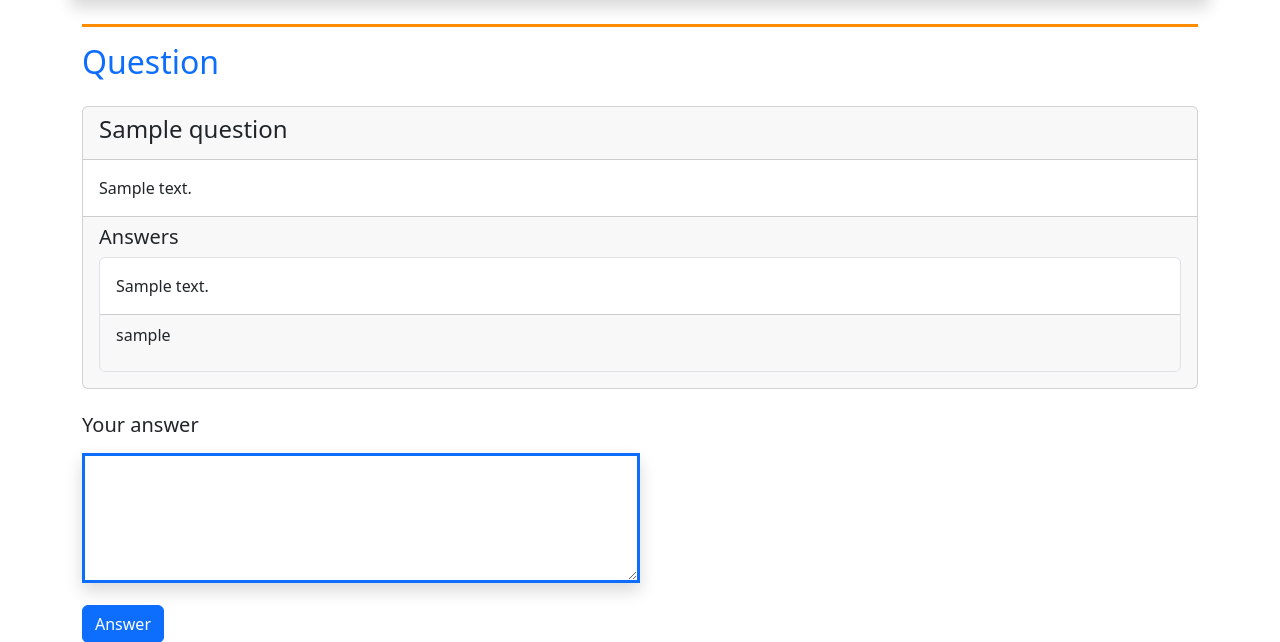
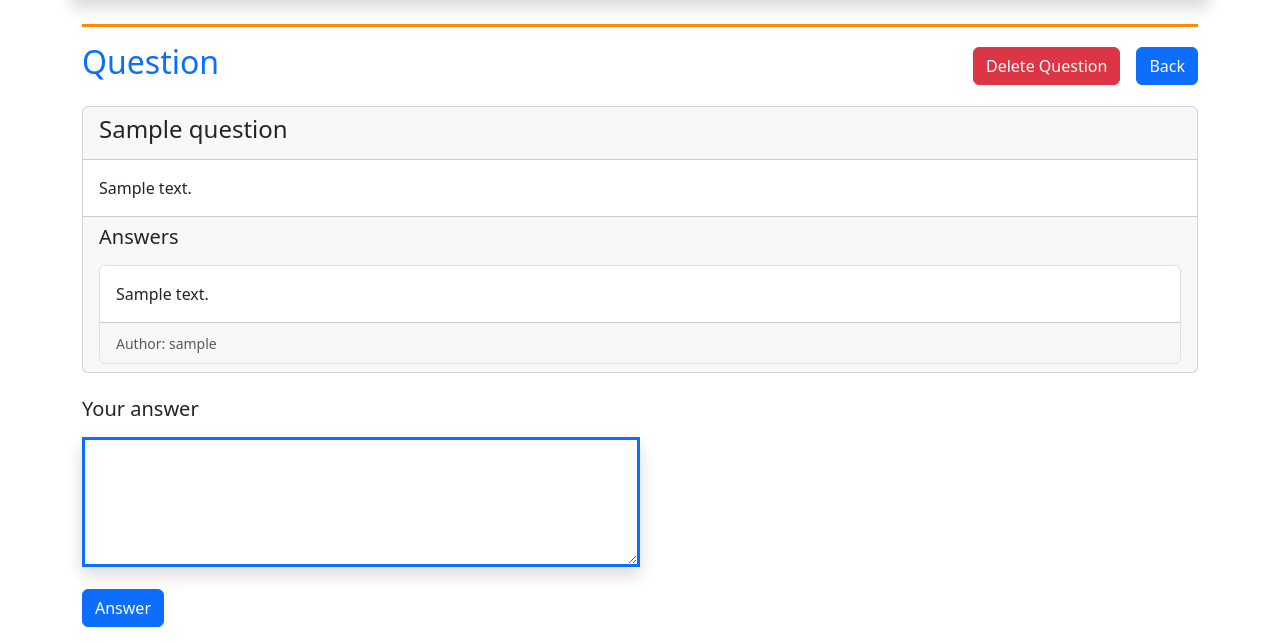
Before and after one commit to ldokovroman/Stepik_web_project, a Django app: page /question/1/ in a window 1280 px wide. Shown: the part 86-728 px from the top of the page. Run offline with Django 4.2, Linux system fonts and the light colour scheme; a user stored in the database is signed in; tables that the repository leaves empty hold one stand-in row (values such as "Sample post"); some libraries are stand-ins or nearby versions.

Commit message:
added buttons Back and Delete Question

```diff
--- a/ask/qa/static/css/question.css
+++ b/ask/qa/static/css/question.css
@@ -5,3 +5,16 @@ h2 {
 .form__border:focus {
     outline: none;
 }
+
+.question__author {
+    text-decoration: none;
+    color: inherit;
+}
+
+.question__author:hover {
+    color: black;
+}
+
+.back__btn {
+    margin-left: 1em;
+}
--- a/ask/qa/templates/ask.html
+++ b/ask/qa/templates/ask.html
@@ -2,6 +2,7 @@
 {% load static %}
 {% block body %}
     <link rel="stylesheet" href="{% static "css/ask.css" %}">
+    <button class="btn btn-primary float-end mt-3" onclick="goBack()">Back</button>
     <section class="d-flex flex-column align-items-center mt-3">
         <h2>New Question</h2>
         <form class="mt-3" method="post" action="{% url "ask" %}">
@@ -13,7 +14,7 @@
                 {% endfor %}
             </fieldset>
             <div class="d-flex justify-content-around align-items-center">
-                <button type="submit" class="btn btn-primary">ASK!</button>
+                <button type="submit" class="btn btn-primary">Ask</button>
             </div>
        </form>
     </section>
--- a/ask/qa/templates/index.html
+++ b/ask/qa/templates/index.html
@@ -25,7 +25,7 @@
             <div class="card-footer">
                 <div class="row">
                     <div class="col-md-6">
-                        <small class="text-muted">Author: <a href="" class="question__author">{{ question.author.username }}</a></small>
+                        <small class="text-muted">Author: <a href="" class="question__author">{{ question.author.get_username }}</a></small>
                     </div>
                 </div>
             </div>
--- a/ask/qa/templates/question.html
+++ b/ask/qa/templates/question.html
@@ -4,6 +4,15 @@
     <link rel="stylesheet" href="{% static "css/question.css" %}">
     <section class="d-flex justify-content-between align-items-center mt-3 mb-3">
         <h2>Question</h2>
+        <div class="d-flex align-items-center">
+            {% if user == question.author %}
+                <form method="post" action="{% url "delete_question" question.id %}">
+                    {% csrf_token %}
+                    <button class="btn btn-danger">Delete Question</button>
+                </form>
+            {% endif %}
+            <button class="btn btn-primary back__btn" onclick="goBack()">Back</button>
+        </div>
     </section>
     <div class="card">
         <div class="card-header">
@@ -17,12 +26,12 @@
             <div class="card-group flex-column">
                 {% if answers %}
                     {% for answer in answers %}
-                        <div class="card mb-2 border">
+                        <div class="card mt-2 border">
                             <div class="card-body">
                                 <p class="card-text">{{ answer.text }}</p>
                             </div>
                             <div class="card-footer">
-                                <p>{{ answer.author }}</p>
+                                <small class="text-muted">Author: <a href="" class="question__author">{{ question.author.get_username }}</a></small>
                             </div>
                         </div>
                     {% endfor %}
--- a/ask/qa/urls.py
+++ b/ask/qa/urls.py
@@ -1,5 +1,5 @@
 from django.urls import path
-from .views import main_page, question, popular, ask, sign_up, log_in, log_out
+from .views import main_page, question, popular, ask, sign_up, log_in, log_out, delete_question
 
 urlpatterns = [
     path("", main_page, name="main_page"),
@@ -7,6 +7,7 @@ urlpatterns = [
     path("login/", log_in, name="log_in"),
     path("logout/", log_out, name="log_out"),
     path("popular/", popular, name="popular"),
-    path("question/<int:id>/", question, name="question"),
+    path("question/<int:question_id>/", question, name="question"),
     path("signup/", sign_up, name="sign_up"),
+    path("delete_question/<int:question_id>/", delete_question, name="delete_question")
 ]
--- a/ask/qa/views.py
+++ b/ask/qa/views.py
@@ -4,6 +4,7 @@ from django.shortcuts import render
 from django.urls import reverse
 from django.views.decorators.http import require_GET, require_POST
 from django.contrib.auth import login, authenticate, logout, get_user
+from django.contrib.auth.decorators import login_required
 from django.contrib.auth.models import User
 from .models import Question, Answer
 from .forms import AskForm, AnswerForm, SignUpForm, LoginForm
@@ -46,9 +47,16 @@ def popular(request):
         "user": user
     })
 
-def question(request, id):
+def question(request, question_id):
     user = get_user(request)
-    if user.id and request.method == "POST":
+    try:
+        question = Question.objects.get(id=question_id)
+    except Question.DoesNotExist:
+        raise Http404
+    answers = question.answers.all()
+    if request.method == "POST":
+        if user.id is None:
+            return HttpResponseRedirect(reverse("log_in"))
         form = AnswerForm(request.POST)
         if form.is_valid():
             form.user = user
@@ -56,15 +64,14 @@ def question(request, id):
             return HttpResponseRedirect(request.path)
     else:
         form = AnswerForm()
-    try:
-        question = Question.objects.get(id=id)
-    except Question.DoesNotExist:
-        raise Http404
-    answers = question.answers.all()
+        question.rating += 1
+        question.save()
+
     return render(request, "question.html", {
         "question": question,
         "answers": answers,
-        "form": form
+        "form": form,
+        "user": user
     })
 
 def ask(request):
@@ -123,3 +130,12 @@ def log_in(request):
 def log_out(request):
     logout(request)
     return HttpResponseRedirect(reverse("log_in"))
+
+@login_required
+def delete_question(request, question_id):
+    try:
+        question = Question.objects.get(id=question_id)
+    except Question.DoesNotExist:
+        raise Http404
+    question.delete()
+    return HttpResponseRedirect(reverse("main_page"))
```
Lines whose indentation alone changed are shown as unchanged.
